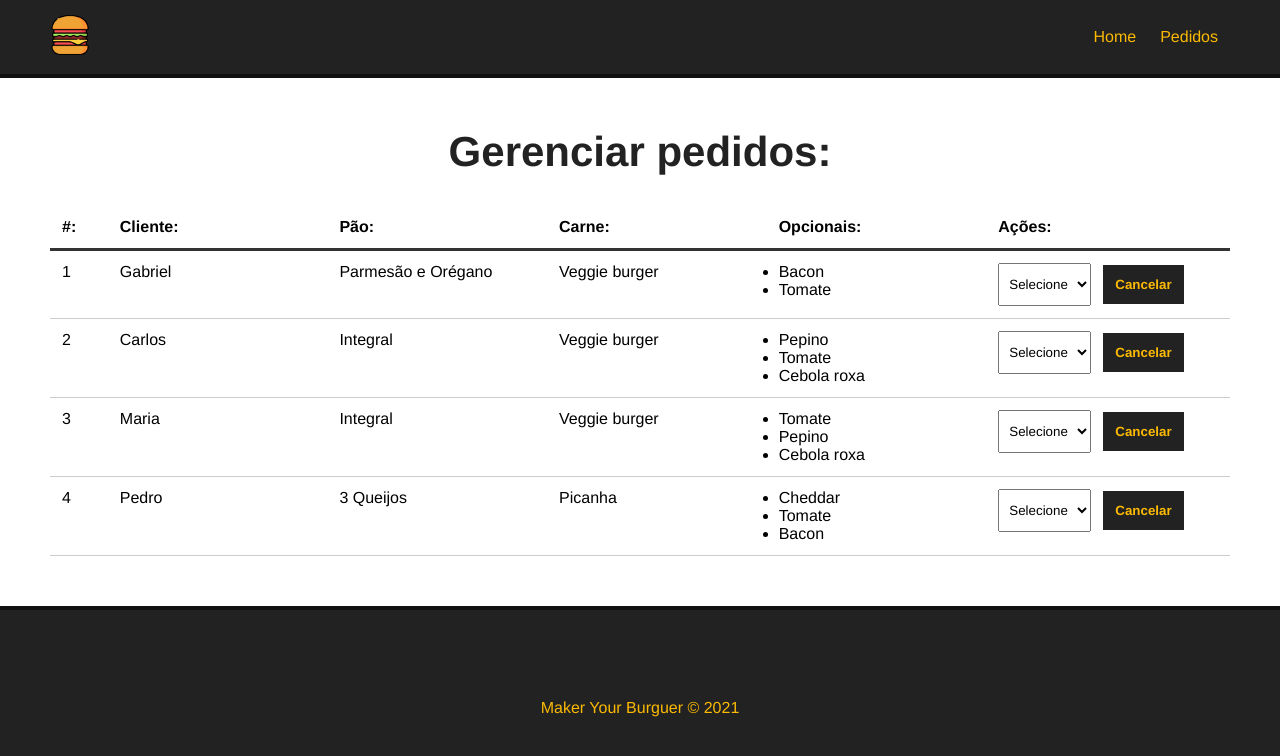
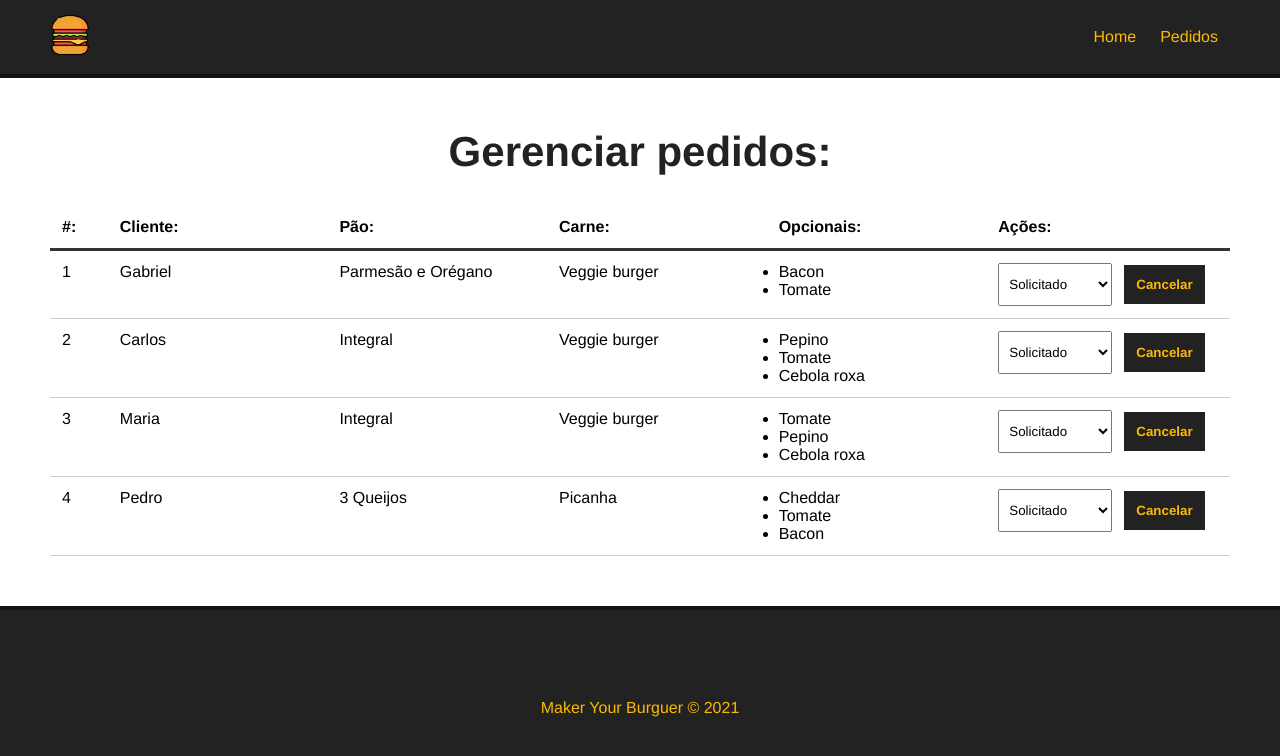
Before and after one commit to gabrielNunesKlein/Make-your-burguer, a Vue app: page /pedidos in a window 1280 px wide. Shown: the top 756 px of the page. Built offline with nearby package versions, Linux system fonts and the light colour scheme; data requests are answered from the project's data file.

Commit message:
Recebendo os status dos pedidos

```diff
--- a/src/components/Dashboard.vue
+++ b/src/components/Dashboard.vue
@@ -26,6 +26,9 @@
                 <div>
                     <select name="status" class="status">
                         <option value="">Selecione</option>
+                        <option v-for="S in status" :key="S.id" :value="S.tipo" :selected="burger.status == S.tipo">
+                            {{ S.tipo }}
+                        </option>
                     </select>
                     <button class="delete-btn">Cancelar</button>
                 </div>
@@ -52,6 +55,17 @@ export default {
             this.burgers = data;
 
             console.log(this.burgers);
+
+            // regatar os status
+            this.getStatus();
+
+        },
+
+        async getStatus(){
+            const req = await fetch("http://localhost:3000/status");
+            const data = await req.json();
+            this.status = data;
+            console.log(this.status);
         }
     },
     mounted(){
```
